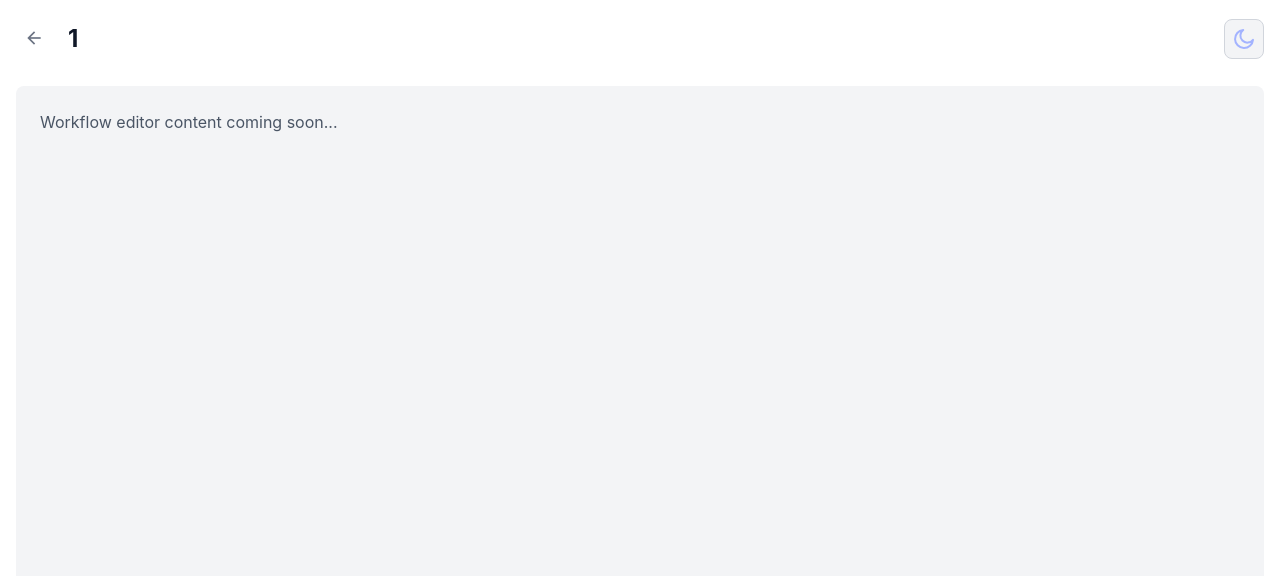
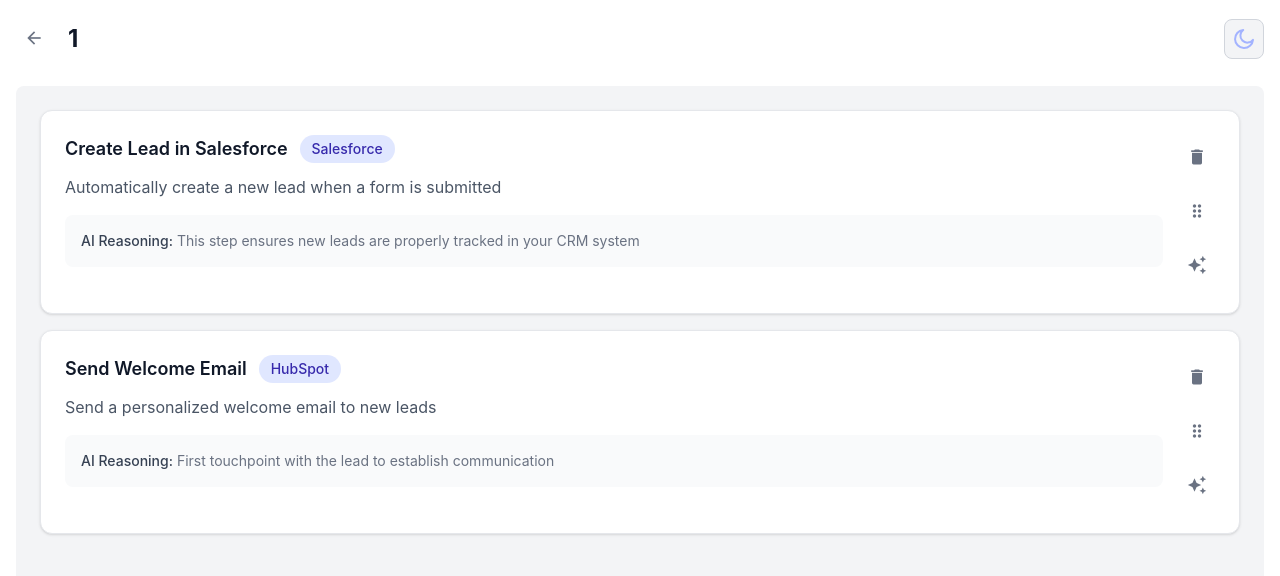
Before and after one commit to zillydev/hitl-interface, a React (Vite) app: page /workflow/1 in a window 1280 px wide. Shown: the top 576 px of the page. Built offline with nearby package versions, Linux system fonts and the light colour scheme.

Commit message:
add workflow step

```diff
--- a/package.json
+++ b/package.json
@@ -10,6 +10,8 @@
     "preview": "vite preview"
   },
   "dependencies": {
+    "@floating-ui/dom": "^1.7.1",
+    "@floating-ui/react": "^0.27.12",
     "@tailwindcss/vite": "^4.1.10",
     "@types/react-router-dom": "^5.3.3",
     "framer-motion": "^12.18.1",
--- /dev/null
+++ b/src/components/Tooltip.tsx
@@ -0,0 +1,64 @@
+import React, { useState } from 'react';
+import {
+  useFloating,
+  useHover,
+  useInteractions,
+  FloatingPortal,
+  offset,
+  shift,
+  flip,
+  autoUpdate,
+} from '@floating-ui/react';
+
+interface TooltipProps {
+  label: string;
+  children: React.ReactNode;
+  delay?: number;
+}
+
+const Tooltip: React.FC<TooltipProps> = ({ label, children, delay = 100 }) => {
+  const [isOpen, setIsOpen] = useState(false);
+
+  const { refs, floatingStyles, context } = useFloating({
+    open: isOpen,
+    onOpenChange: setIsOpen,
+    middleware: [
+      offset(5),
+      flip(),
+      shift()
+    ],
+    whileElementsMounted: autoUpdate,
+    placement: 'bottom', // Base placement
+  });
+
+  const hover = useHover(context, {
+    delay: {
+      open: delay,
+      close: 0,
+    },
+  });
+
+  const { getReferenceProps, getFloatingProps } = useInteractions([hover]);
+
+  return (
+    <>
+      <div ref={refs.setReference} {...getReferenceProps()}>
+        {children}
+      </div>
+      {isOpen && (
+        <FloatingPortal>
+          <div
+            ref={refs.setFloating}
+            style={floatingStyles}
+            {...getFloatingProps()}
+            className="z-50 px-2 py-1 text-sm text-white bg-gray-900 dark:bg-gray-700 rounded-md shadow-lg transition-opacity duration-100"
+          >
+            {label}
+          </div>
+        </FloatingPortal>
+      )}
+    </>
+  );
+};
+
+export default Tooltip;
--- /dev/null
+++ b/src/components/WorkflowStep.tsx
@@ -0,0 +1,124 @@
+import React, { useState, useRef, useEffect } from 'react';
+import Tooltip from './Tooltip';
+
+interface WorkflowStepProps {
+  title: string;
+  description: string;
+  toolName: string;
+  aiReasoning: string;
+}
+
+const WorkflowStep: React.FC<WorkflowStepProps> = ({
+  title,
+  description,
+  toolName,
+  aiReasoning,
+}) => {
+  const [showRevisionBox, setShowRevisionBox] = useState(false);
+  const [revisionPrompt, setRevisionPrompt] = useState('');
+  const textareaRef = useRef<HTMLTextAreaElement>(null);
+
+  // Auto-resize textarea
+  useEffect(() => {
+    const textarea = textareaRef.current;
+    if (textarea) {
+      // Reset height to auto to get the correct scrollHeight
+      textarea.style.height = 'auto';
+      // Set the height to scrollHeight to fit content
+      textarea.style.height = `${textarea.scrollHeight}px`;
+    }
+  }, [revisionPrompt]);
+
+  return (
+    <div className="bg-white dark:bg-gray-800 rounded-xl shadow-sm border border-gray-200 dark:border-gray-700 p-6 mb-4 hover:shadow-md transition-shadow">
+      <div className="flex items-start justify-between">
+        <div className="flex-1">
+          <div className="flex items-center gap-3 mb-3">
+            <h3 className="text-lg font-semibold text-gray-900 dark:text-white">
+              {title}
+            </h3>
+            <span className="px-3 py-1 text-sm font-medium bg-indigo-100 dark:bg-indigo-900 text-indigo-800 dark:text-indigo-200 rounded-full">
+              {toolName}
+            </span>
+          </div>
+
+          <p className="text-gray-600 dark:text-gray-300 mb-4">
+            {description}
+          </p>
+
+          <div className="bg-gray-50 dark:bg-gray-700/50 rounded-lg p-4">
+            <p className="text-sm text-gray-500 dark:text-gray-400">
+              <span className="font-medium text-gray-700 dark:text-gray-300">AI Reasoning:</span> {aiReasoning}
+            </p>
+          </div>
+
+          {showRevisionBox && (
+            <div className="mt-4">
+              <textarea
+                ref={textareaRef}
+                value={revisionPrompt}
+                onChange={(e) => setRevisionPrompt(e.target.value)}
+                placeholder="Describe how you'd like to revise this step..."
+                className="w-full px-4 py-2 text-sm text-gray-700 dark:text-gray-200 bg-white dark:bg-gray-700 border border-gray-300 dark:border-gray-600 rounded-lg focus:ring-2 focus:ring-indigo-500 focus:border-indigo-500 dark:focus:ring-indigo-400 dark:focus:border-indigo-400 resize-none min-h-[36px] max-h-[200px] overflow-y-auto [&::-webkit-scrollbar]:hidden [-ms-overflow-style:none] [scrollbar-width:none]"
+                rows={1}
+              />
+              <div className="flex justify-end gap-2 mt-2">
+                <Tooltip label="Cancel revision request">
+                  <button
+                    onClick={() => {
+                      setShowRevisionBox(false);
+                      setRevisionPrompt('');
+                    }}
+                    className="px-3 py-1.5 text-sm text-gray-600 dark:text-gray-300 hover:text-gray-800 dark:hover:text-white hover:bg-gray-100 dark:hover:bg-gray-700 rounded-lg transition-colors"
+                  >
+                    Cancel
+                  </button>
+                </Tooltip>
+                <Tooltip label="Submit revision request to AI">
+                  <button
+                    onClick={() => {
+                      // Handle AI revision request
+                      setShowRevisionBox(false);
+                      setRevisionPrompt('');
+                    }}
+                    className="px-3 py-1.5 text-sm text-white bg-indigo-600 hover:bg-indigo-700 rounded-lg transition-colors flex items-center gap-1"
+                  >
+                    <span className="material-icons !text-lg">auto_awesome</span>
+                    Request Revision
+                  </button>
+                </Tooltip>
+              </div>
+            </div>
+          )}
+        </div>
+
+        <div className="flex flex-col gap-2 ml-4">
+          <Tooltip label="Delete this step">
+            <button
+              className="p-2 text-gray-500 hover:text-red-600 dark:text-gray-400 dark:hover:text-red-400 hover:bg-gray-100 dark:hover:bg-gray-700 rounded-lg transition-colors"
+            >
+              <span className="material-icons !text-xl">delete</span>
+            </button>
+          </Tooltip>
+          <Tooltip label="Drag to reorder">
+            <button
+              className="p-2 text-gray-500 hover:text-gray-700 dark:text-gray-400 dark:hover:text-gray-200 hover:bg-gray-100 dark:hover:bg-gray-700 rounded-lg transition-colors"
+            >
+              <span className="material-icons !text-xl">drag_indicator</span>
+            </button>
+          </Tooltip>
+          <Tooltip label={showRevisionBox ? "Close revision request" : "Ask AI to revise this step"}>
+            <button
+              onClick={() => setShowRevisionBox(!showRevisionBox)}
+              className="p-2 text-gray-500 hover:text-indigo-600 dark:text-gray-400 dark:hover:text-indigo-400 hover:bg-gray-100 dark:hover:bg-gray-700 rounded-lg transition-colors"
+            >
+              <span className="material-icons !text-xl">auto_awesome</span>
+            </button>
+          </Tooltip>
+        </div>
+      </div>
+    </div>
+  );
+};
+
+export default WorkflowStep;
--- a/src/pages/WorkflowEditor.tsx
+++ b/src/pages/WorkflowEditor.tsx
@@ -1,11 +1,28 @@
 import React from 'react';
 import { useParams, useNavigate } from 'react-router-dom';
 import DarkModeToggle from '../widgets/DarkModeToggle';
+import WorkflowStep from '../components/WorkflowStep';
 
 const WorkflowEditor: React.FC = () => {
   const { title } = useParams<{ title: string }>();
   const navigate = useNavigate();
   const decodedTitle = decodeURIComponent(title || '');
+
+  // Example workflow steps
+  const exampleSteps = [
+    {
+      title: "Create Lead in Salesforce",
+      description: "Automatically create a new lead when a form is submitted",
+      toolName: "Salesforce",
+      aiReasoning: "This step ensures new leads are properly tracked in your CRM system"
+    },
+    {
+      title: "Send Welcome Email",
+      description: "Send a personalized welcome email to new leads",
+      toolName: "HubSpot",
+      aiReasoning: "First touchpoint with the lead to establish communication"
+    }
+  ];
 
   return (
     <div className="min-h-screen">
@@ -26,11 +43,19 @@ const WorkflowEditor: React.FC = () => {
             </div>
             <DarkModeToggle />
           </div>
-          {/* Workflow editor content will go here */}
+
           <div className="bg-gray-100 dark:bg-gray-800 rounded-lg p-6 min-h-[600px]">
-            <p className="text-gray-600 dark:text-gray-300">
-              Workflow editor content coming soon...
-            </p>
+            <div className="space-y-4">
+              {exampleSteps.map((step, index) => (
+                <WorkflowStep
+                  key={index}
+                  title={step.title}
+                  description={step.description}
+                  toolName={step.toolName}
+                  aiReasoning={step.aiReasoning}
+                />
+              ))}
+            </div>
           </div>
         </div>
       </div>
```
Also changed, not shown: 1 other file (tests, documents, lock files or other folders).
